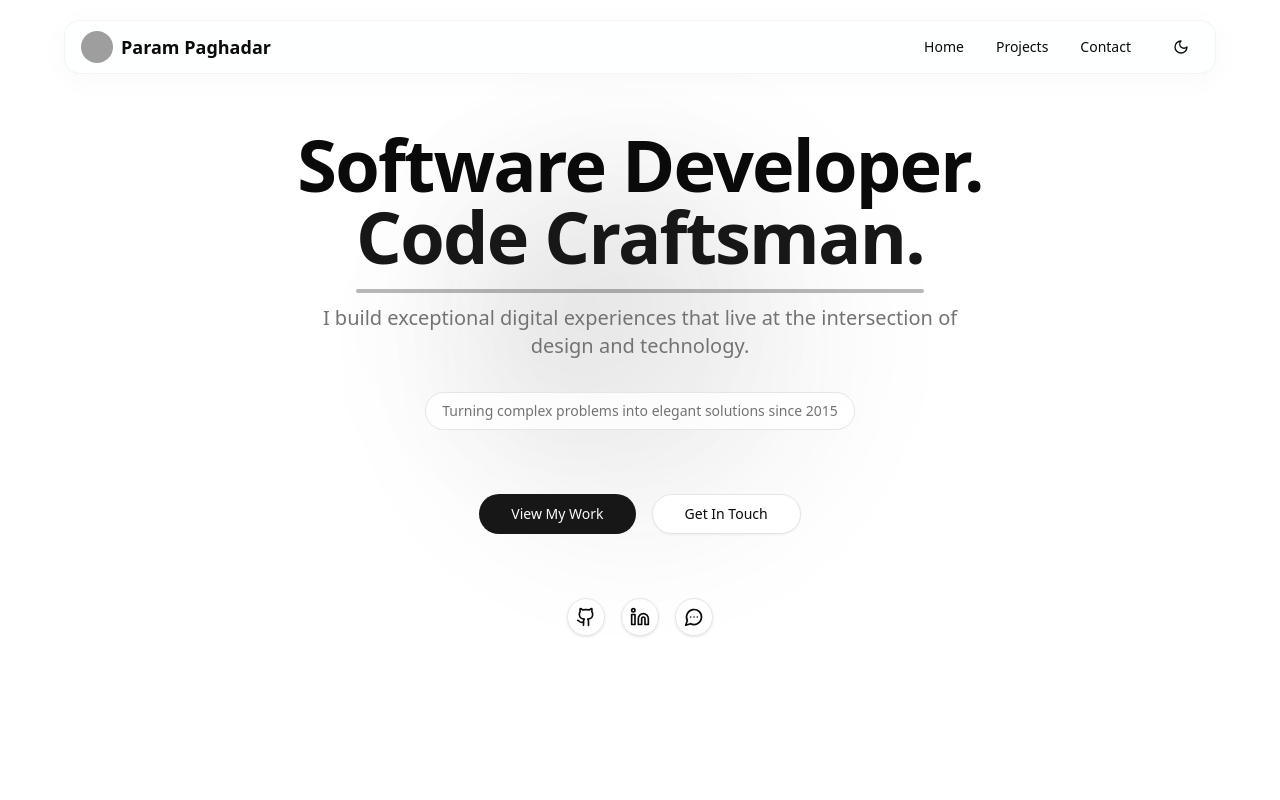
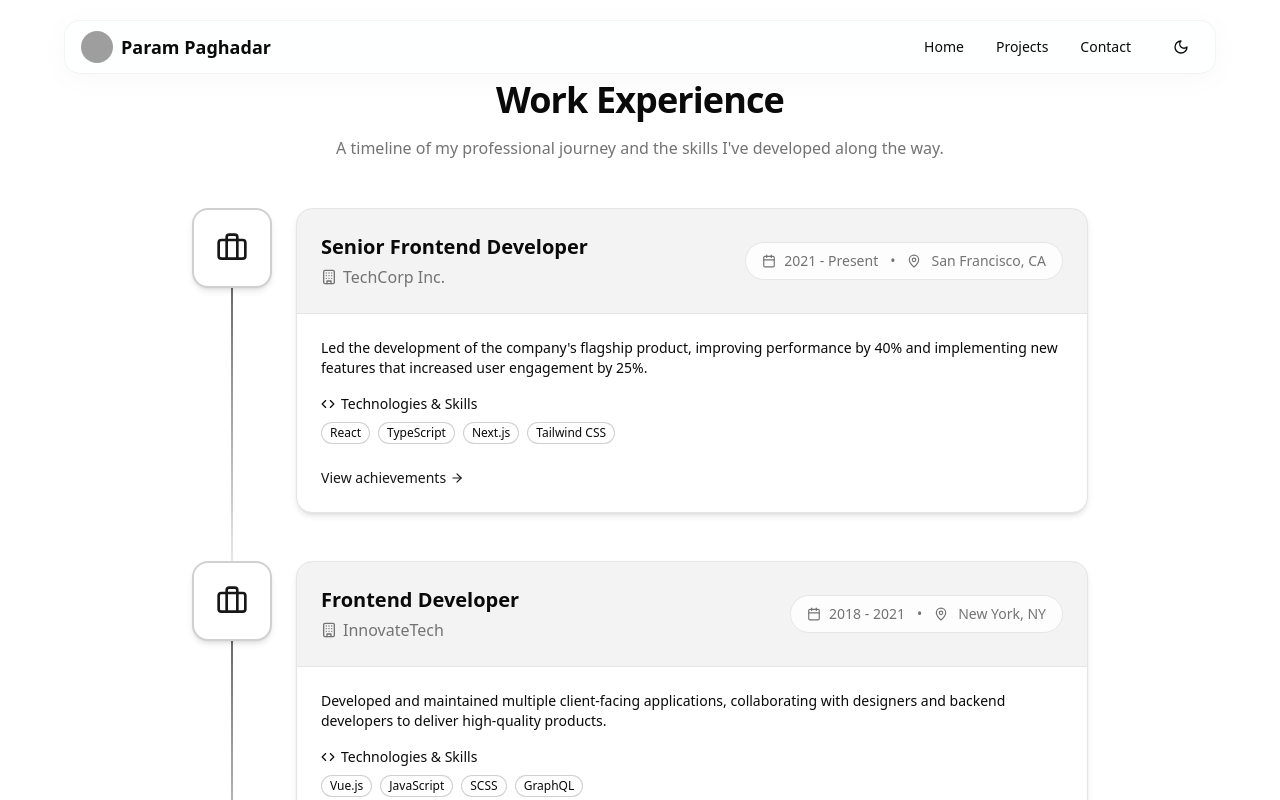
Before and after one commit to parax22/parampaghadar, a Next.js app: page / in a window 1280 px wide. Shown: the top 800 px of the page. Built offline with nearby package versions, Linux system fonts and the light colour scheme; grey boxes are pictures that could not be loaded.

Commit message:
comment Hero Page

```diff
--- a/src/app/page.tsx
+++ b/src/app/page.tsx
@@ -14,8 +14,8 @@ export default function Home() {
   return (
     <>
       <main className="w-full lg:w-[90%] mx-auto flex flex-col justify-center items-center">
-        <Hero />
-        {/* <WorkExperience /> */}
+        {/* <Hero /> */}
+        <WorkExperience />
         <Projects />
         <BottomHero />
         <ContactSection />
```
